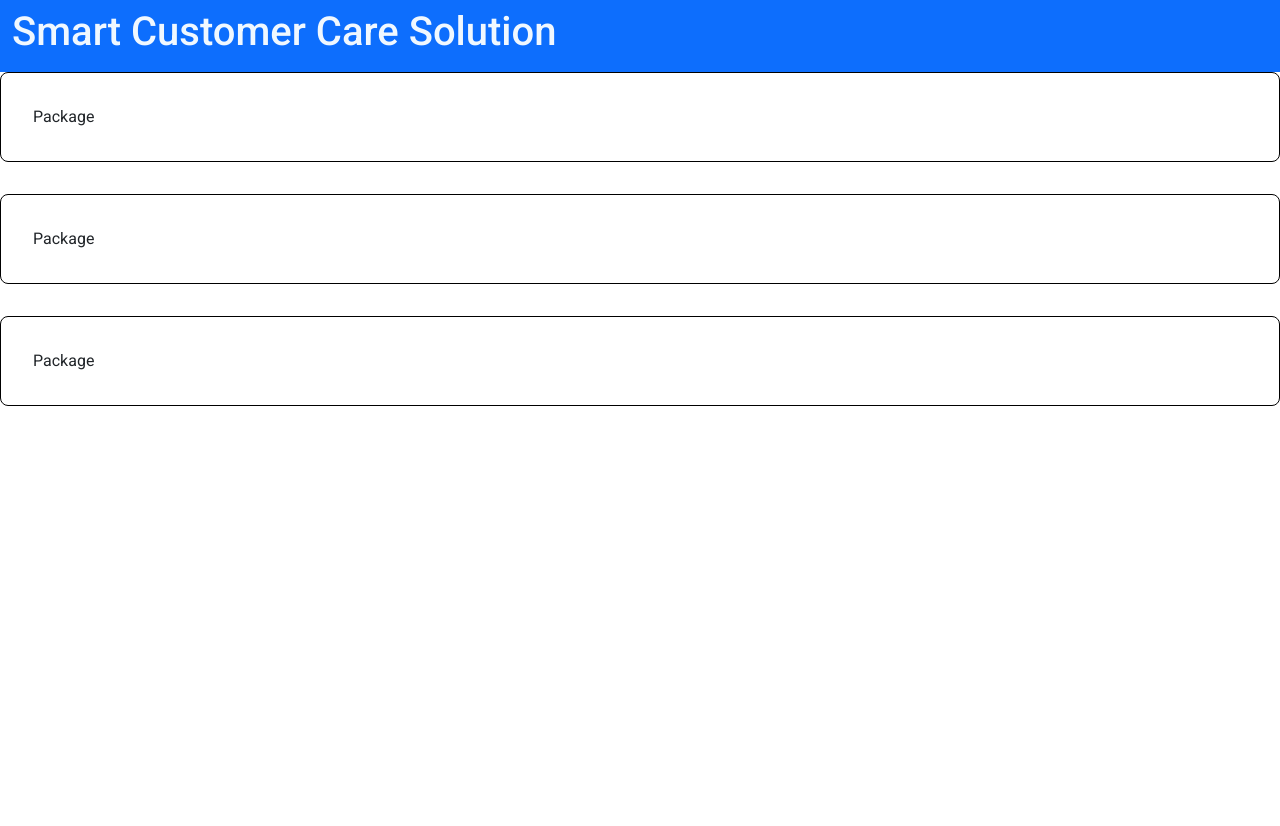
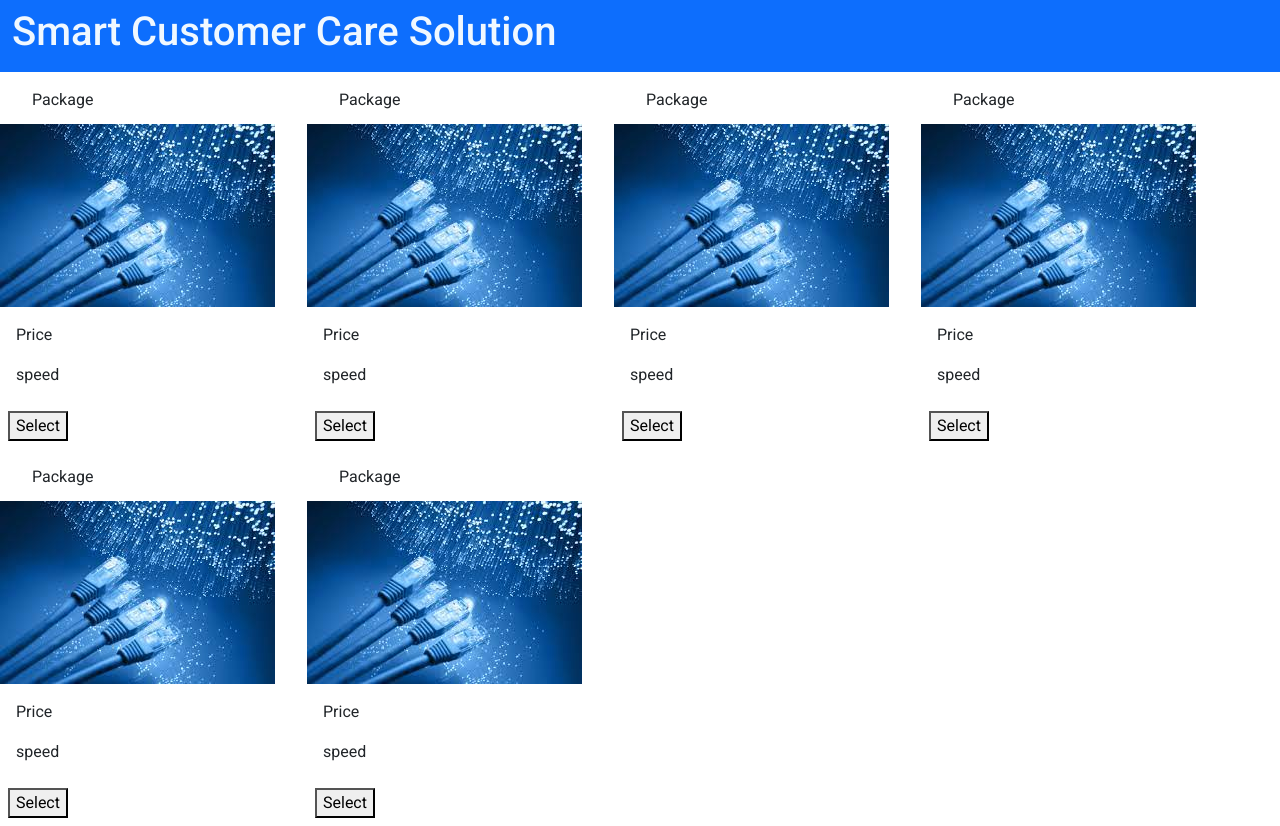
Before and after one commit to MohsinIAmin/SPL2, an Angular app in the folder scsi/: page / in a window 1280 px wide. Before the commit the page ends 800 px from the top, so only its background shows below. Built offline with nearby package versions, Linux system fonts and the light colour scheme.

Commit message:
net package list ui

```diff
--- a/scsi/src/app/app.module.ts
+++ b/scsi/src/app/app.module.ts
@@ -6,7 +6,8 @@ import { AppComponent } from './app.component';
 import { DashBoardComponent } from './dash-board/dash-board.component';
 import { NetPackageComponent } from './net-package/net-package.component';
 import { BrowserAnimationsModule } from '@angular/platform-browser/animations';
-import {MatToolbarModule} from '@angular/material/toolbar';
+import { MatToolbarModule } from '@angular/material/toolbar';
+import { MatCardModule } from '@angular/material/card';
 import { NetPackageListComponent } from './net-package-list/net-package-list.component';
 
 @NgModule({
@@ -20,7 +21,8 @@ import { NetPackageListComponent } from './net-package-list/net-package-list.com
     BrowserModule,
     AppRoutingModule,
     BrowserAnimationsModule,
-    MatToolbarModule
+    MatToolbarModule,
+    MatCardModule
   ],
   providers: [],
   bootstrap: [AppComponent]
--- a/scsi/src/app/net-package-list/net-package-list.component.css
+++ b/scsi/src/app/net-package-list/net-package-list.component.css
@@ -1,8 +1,22 @@
 .packageList {
     display: flex;
-    flex-direction: column;
+    flex-direction: row;
+    flex-wrap: wrap;
+    justify-content: flex-start;
 }
 
-.packageList > *:not(:last-child) {
-    margin-bottom: 32px;
+.packageList>* {
+    box-sizing: border-box;
 }
+
+.packageList>*:not(:last-child) {
+    margin-right: 32px;
+}
+
+.packageListItem {
+    flex: 0 1 calc(33.3% - 32px);
+}
+
+mat-toolbar {
+    justify-content: space-between;
+}
--- a/scsi/src/app/net-package-list/net-package-list.component.html
+++ b/scsi/src/app/net-package-list/net-package-list.component.html
@@ -1,5 +1,13 @@
-<div class="packageList">
-    <app-net-package></app-net-package>
-    <app-net-package></app-net-package>
-    <app-net-package></app-net-package>
+<div class="packageList" fxLayout="row wrap" fxLayout.lt-sm="column" fxLayoutGap="32px grid" fxLayoutAlign="flex-start">
+    <ng-container *ngFor="let _ of [1,2,3,4,5,6]">
+        <app-net-package class="1" fxFlex="0 1 calc(33.3% - 32px)" fxFlex.lt-md="0 1 calc(50% - 32px)" fxFlex.lt-sm="100%"></app-net-package>
+    </ng-container>
 </div>
+<!--
+<div class="content packageList">
+    <div fxLayout="row wrap" fxLayout.lt-sm="column" fxLayoutGap="32px grid" fxLayoutAlign="flex-start">
+        <div *ngFor="let num of [1,2,3,4,5,6,7]">
+            <app-net-package fxFlex="0 1 calc(33.3% - 32px)" fxFlex.lt-md="0 1 calc(50% - 32px)" fxFlex.lt-sm="100%"></app-net-package>
+        </div>
+    </div>
+</div> -->
--- a/scsi/src/app/net-package/net-package.component.html
+++ b/scsi/src/app/net-package/net-package.component.html
@@ -1,3 +1,13 @@
-<div class="package">
-    Package
-</div>
+<mat-card class="mat-elevation-z4">
+    <mat-card-header>
+        <mat-card-title>Package</mat-card-title>
+    </mat-card-header>
+    <img mat-card-image src="./../assets/images.jpeg">
+    <mat-card-content>
+    </mat-card-content>
+    <p>Price</p>
+    <p>speed</p>
+    <mat-card-actions>
+        <button mat-button>Select</button>
+    </mat-card-actions>
+</mat-card>
--- a/scsi/src/index.html
+++ b/scsi/src/index.html
@@ -14,7 +14,7 @@
   <link href="https://fonts.googleapis.com/icon?family=Material+Icons" rel="stylesheet">
 </head>
 
-<body>
+<body class="mat-typography">
   <app-root></app-root>
 </body>
 
```
Also changed, not shown: scsi/src/assets/images.jpeg (added).
